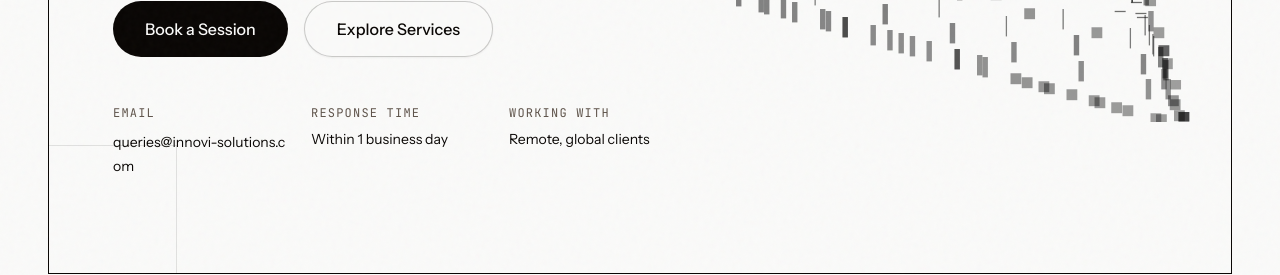
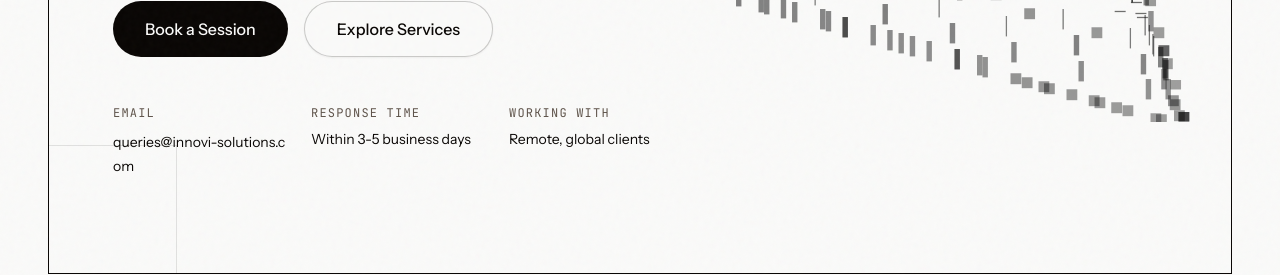
Before and after one commit to innovi-solutions/www, a Next.js app: page / in a window 1280 px wide. Shown: the part 9360-9635 px from the top of the page. Built offline with nearby package versions, Linux system fonts and the light colour scheme; no server answers.

Commit message:
Update response time promise to 3-5 business days to match confirmation email

```diff
--- a/components/booking/booking-form.tsx
+++ b/components/booking/booking-form.tsx
@@ -144,8 +144,8 @@ export function BookingForm() {
             <div>
               <h2 className="text-3xl font-display tracking-tight mb-3">Request received.</h2>
               <p className="text-muted-foreground leading-relaxed max-w-md">
-                Thanks for reaching out. We&apos;ll confirm a time and send a short prep note within one
-                business day. For anything urgent, email{" "}
+                Thanks for reaching out. We&apos;ll confirm a time and send a short prep note within 3-5
+                business days. For anything urgent, email{" "}
                 <a
                   href="mailto:queries@innovi-solutions.com"
                   className="text-foreground underline underline-offset-4"
@@ -356,7 +356,7 @@ export function BookingForm() {
               </a>
             </ContactRow>
             <ContactRow label="Response Time">
-              <span className="text-sm text-foreground">Within 1 business day</span>
+              <span className="text-sm text-foreground">Within 3-5 business days</span>
             </ContactRow>
             <ContactRow label="Working With">
               <span className="text-sm text-foreground">Remote, global clients</span>
--- a/components/landing/cta-section.tsx
+++ b/components/landing/cta-section.tsx
@@ -102,7 +102,7 @@ export function CtaSection() {
                     <div className="text-xs font-mono text-muted-foreground uppercase tracking-widest mb-2">
                       Response time
                     </div>
-                    <div className="text-sm text-foreground">Within 1 business day</div>
+                    <div className="text-sm text-foreground">Within 3-5 business days</div>
                   </div>
                   <div>
                     <div className="text-xs font-mono text-muted-foreground uppercase tracking-widest mb-2">
```
